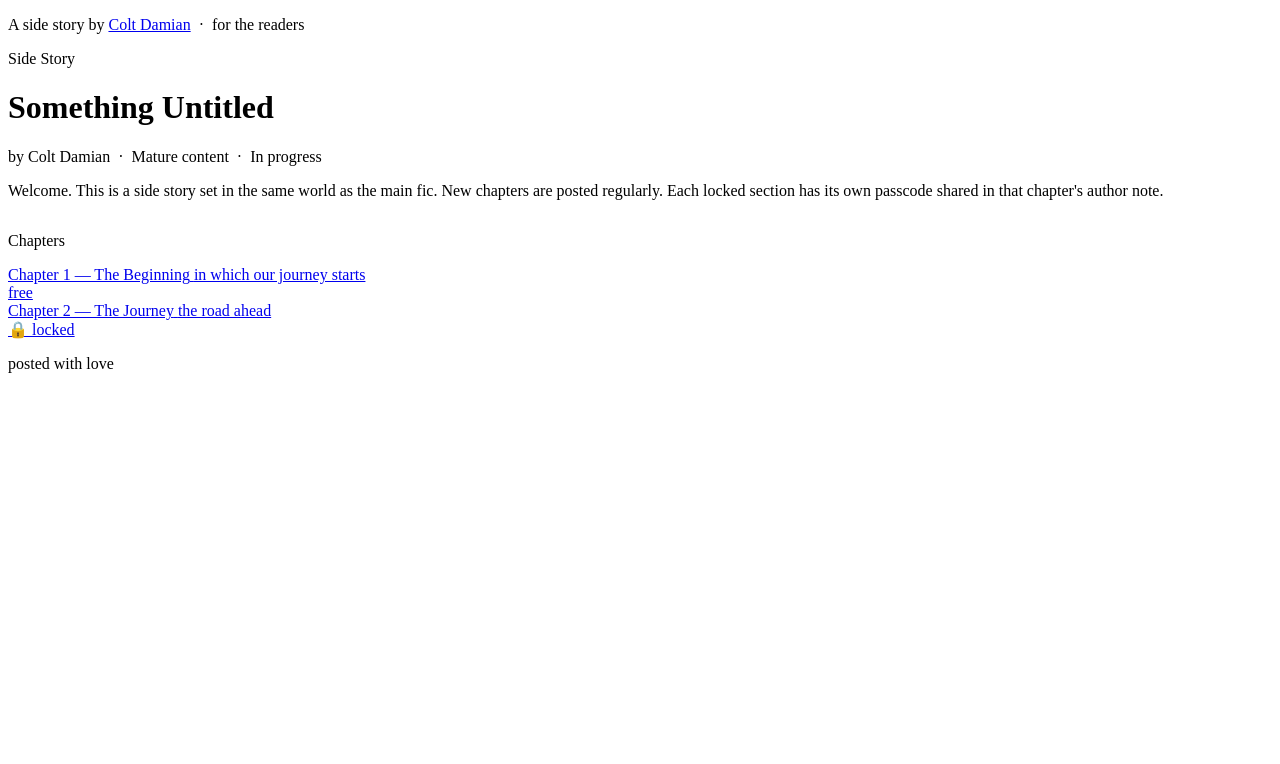
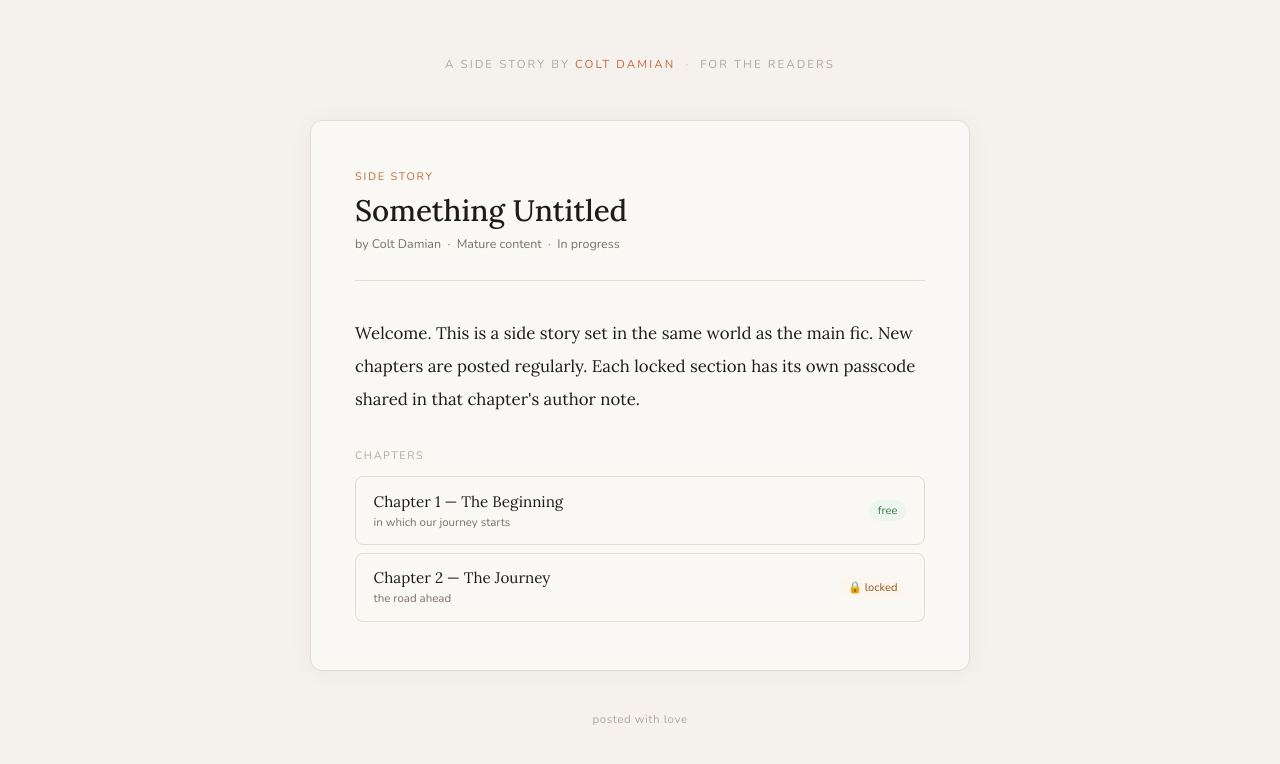
Before and after one commit to Lulu-Bui/The-flower-that-bloom-at-the-end-of-the-Journey, a website: page index.html in a window 1280 px wide. Drawn offline with nearby package versions, Linux system fonts and the light colour scheme; files that its build step writes are made by us from their sources; the site is published under a folder, as on GitHub Pages, so addresses that start at the root find nothing.

Commit message:
Update index.html

```diff
--- a/index.html
+++ b/index.html
@@ -6,7 +6,7 @@
 <title>Something Untitled — Colt Damian</title>
 <link rel="preconnect" href="https://fonts.googleapis.com" />
 <link href="https://fonts.googleapis.com/css2?family=Lora:ital,wght@0,400;0,500;1,400;1,500&family=Nunito:wght@300;400;500&display=swap" rel="stylesheet" />
-<link rel="stylesheet" href="/css/style.css" />
+<link rel="stylesheet" href="style.css" />
 </head>
 <body class="reader-body">
 
@@ -47,8 +47,6 @@
 <p class="page-footer">posted with love</p>
 
 <script>
-// Optional: If you have chapter files, this will still work
-// The static links above will always show
 console.log("Chapter links are now static!");
 </script>
 </body>
```
